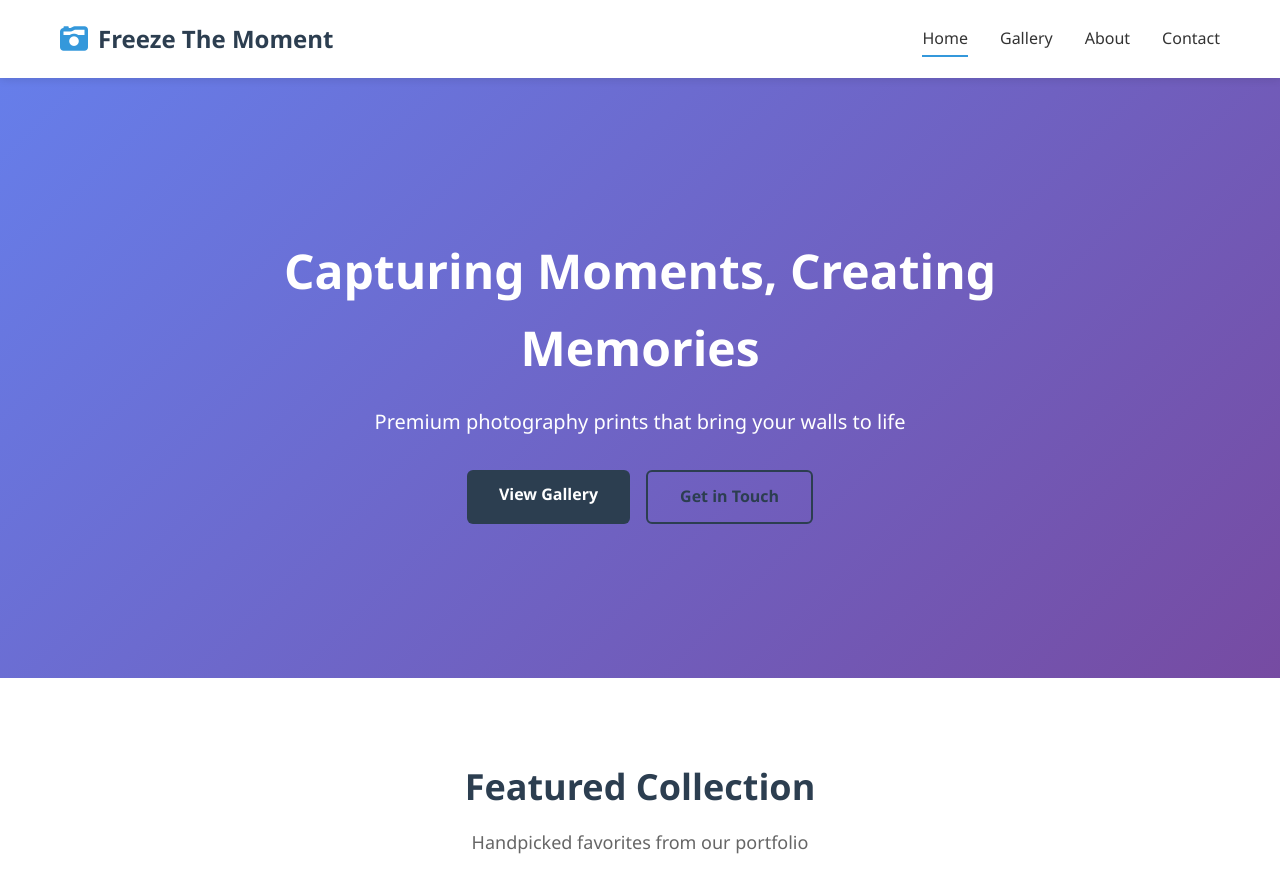
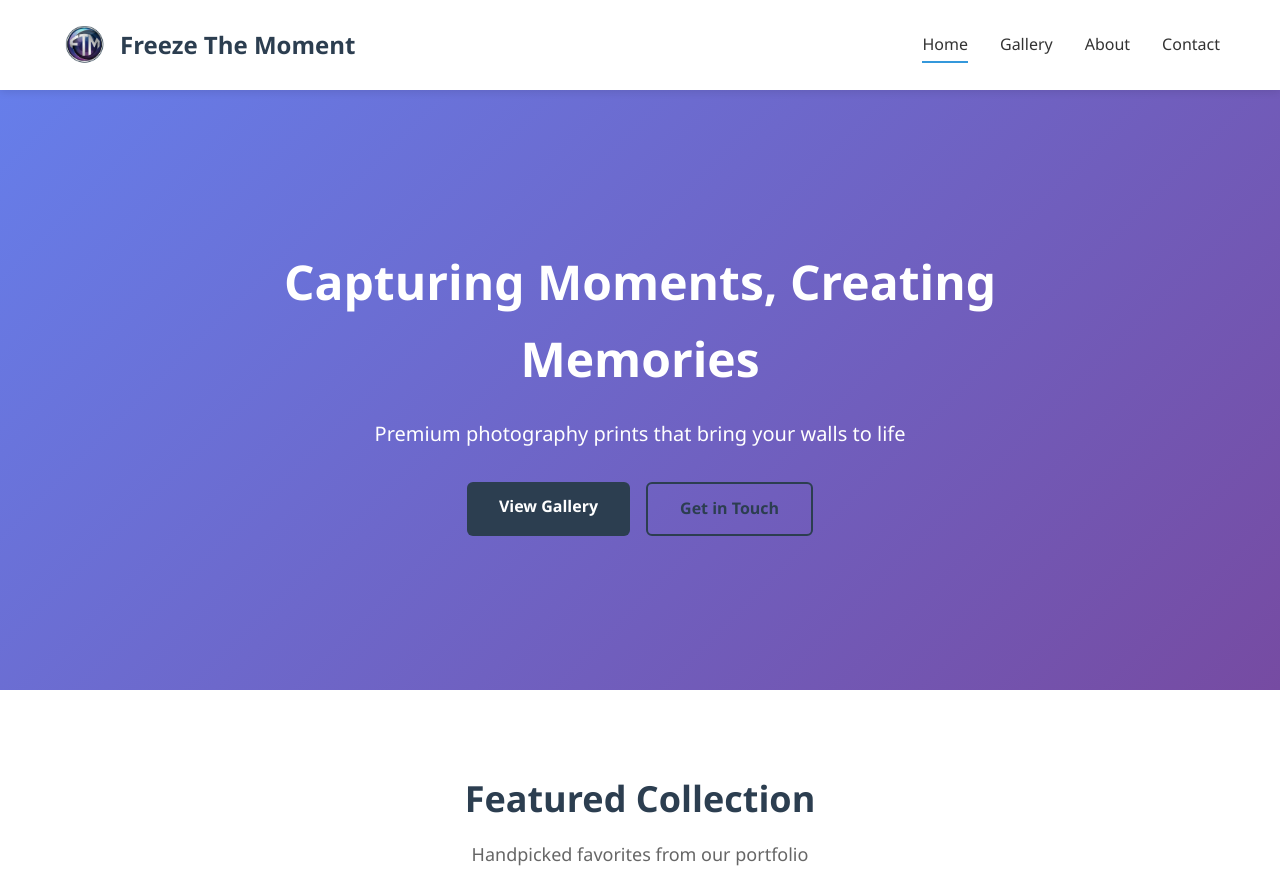
Before and after one commit to Tahmid-kun/Freeze-the-moment, a plain HTML site: page index.html in a window 1280 px wide. Shown: the top 871 px of the page. Drawn offline with Linux system fonts and the light colour scheme.

Commit message:
added logo

```diff
--- a/css/styles.css
+++ b/css/styles.css
@@ -111,6 +111,12 @@ ul {
   font-size: 24px;
   font-weight: bold;
   color: var(--primary-color);
+}
+
+.logo-img {
+  width: 50px;
+  height: 50px;
+  object-fit: contain;
 }
 
 .logo i {
--- a/index.html
+++ b/index.html
@@ -20,7 +20,7 @@
       <div class="container">
         <div class="nav-wrapper">
           <a href="index.html" class="logo">
-            <i class="fas fa-camera-retro"></i>
+            <img src="images/logo.png" alt="FTM Logo" class="logo-img" />
             <span>Freeze The Moment</span>
           </a>
           <button class="mobile-menu-toggle" aria-label="Toggle menu">
```
Also changed, not shown: about.html (+1 -1 lines), contact.html (+1 -1 lines), gallery.html (+1 -1 lines), images/logo.png (added).
